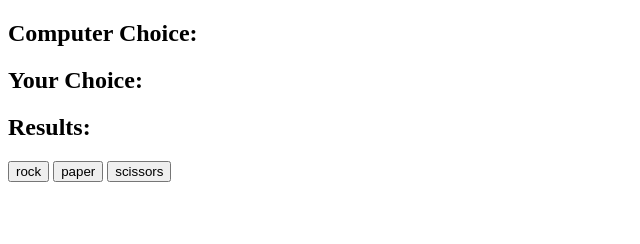
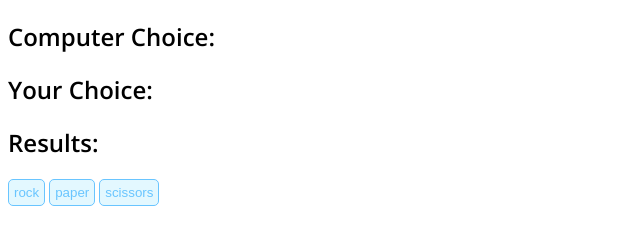
Before and after one commit to valeriasouza28/Rock-Paper-Scissors, a plain HTML site: page index.html in a window 1280 px wide. Shown: the whole page, without its empty margins (0-640 px from the left). Drawn offline with nearby package versions, Linux system fonts and the light colour scheme.

Commit message:
app completo com css simples

```diff
--- a/index.html
+++ b/index.html
@@ -5,7 +5,7 @@
     <meta http-equiv="X-UA-Compatible" content="IE=edge" />
     <meta name="viewport" content="width=device-width, initial-scale=1.0" />
     <title>Rock Paper and Scissors</title>
-    <style rel="stylesheet" href="styles.css"></style>
+    <link rel="stylesheet" href="styles.css" />
   </head>
   <body>
     <!-- Gera H2 que vai mostrar o ComputerChoice, a escolha aletória do computador-->
--- a/styles.css
+++ b/styles.css
@@ -1,18 +1,19 @@
 @import url("https://fonts.googleapis.com/css2?family=Open+Sans:wght@300;600&display=swap");
 
-* {
+/* {
   font-family: "Open Sans", sans-serif;
-}
+}*/
 
-body {
+/*body {
   display: flex;
   align-items: center;
   justify-content: center;
   flex-direction: column;
-}
+}*/
 
 h2 {
   font-family: "Open Sans", sans-serif;
+  font-style: orange;
 }
 
 button {
@@ -23,26 +24,3 @@ button {
   text-align: center;
   padding: 5px;
 }
-
-/*input[type="text"] {
-  padding: 5px;
-  border-radius: 5px;
-  border: 1px solid black;
-}
-
-#tasks {
-  display: flex;
-  flex-direction: column;
-  margin-top: 20px;
-}
-
-.task-item {
-  display: flex;
-  align-items: center;
-  margin-bottom: 10px;
-}
-
-:checked + label {
-  text-decoration: line-through;
-  color: grey;
-}*/
```
